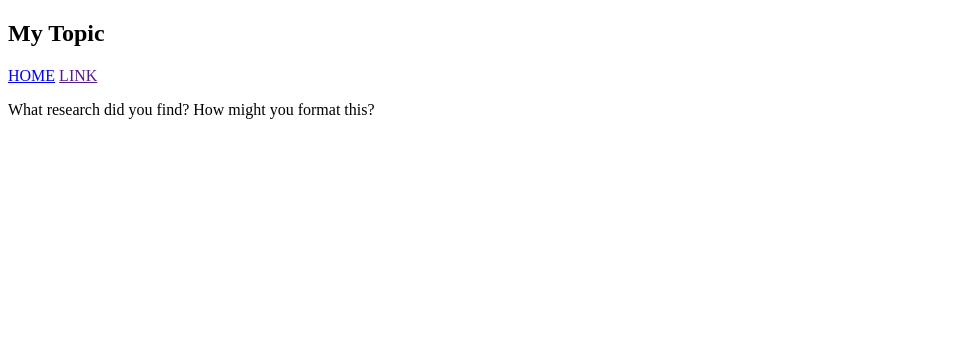
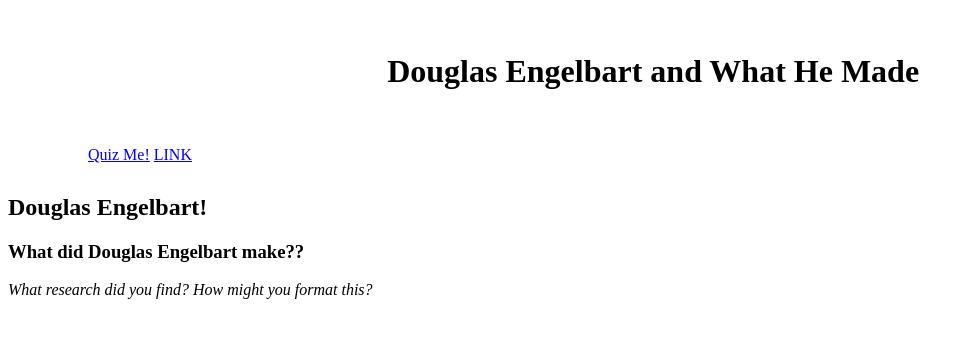
Before and after one commit to B-Dawgsoccer05/Douglas-Engelbart-Research, a plain HTML site: page index.html in a window 1280 px wide. Shown: the whole page, without its empty margins (0-973 px from the left). Drawn offline with Linux system fonts and the light colour scheme.

Commit message:
Made title and worked on style

```diff
--- a/index.html
+++ b/index.html
@@ -2,21 +2,22 @@
 <html>
 <head>
   <!-- Link your css file here -->
-
+  <link rel="stylesheet" type="text/css" href="style.css">
 
   <!-- Create a title for your website tab -->
-
 
 </head>
 <body>
   <div class="title">
-    <h2>My Topic</h2>
-  </div>
+    <h1> Douglas Engelbart and What He Made</h1>
+</div>
   <div class="navigation">
-    <a href="index.html">HOME</a>
+    <a href="index.html">Quiz Me!</a>
     <a href="">LINK</a>
   </div>
   <div>
+    <h2>Douglas Engelbart!</h2>
+    <h3>What did Douglas Engelbart make??</h3>
     <p>What research did you find? How might you format this?</p>
   </div>
 
--- a/style.css
+++ b/style.css
@@ -7,18 +7,23 @@ h1 {
 }
 
 p {
-
+  font-style: oblique;
 }
 
 a {
-  color: white;
-}
+  color: blue;
+ }
+
+ a:hover {
+    background-color: black;
+    color: white;
+  }
 
 .title {
-  padding: 30px 80px;
+  text-indent: 30%;
+  padding: 24px 0px;
 }
 
 .navigation{
   padding: 10px 80px;
-  background-color: black;
 }
```
